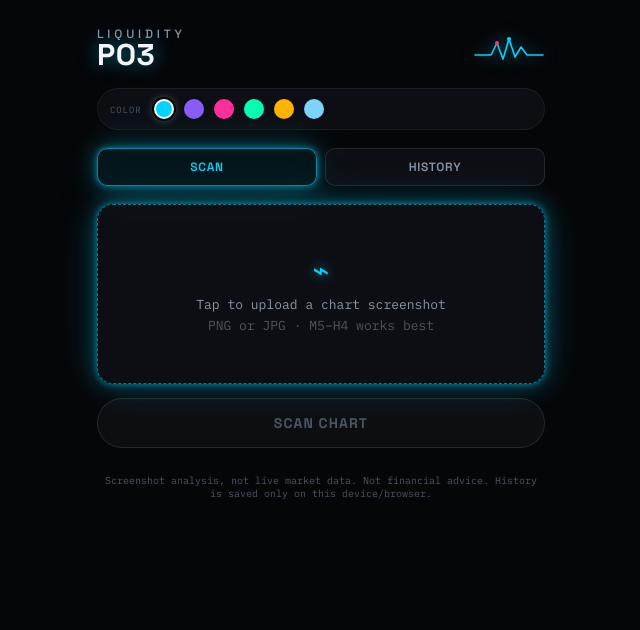
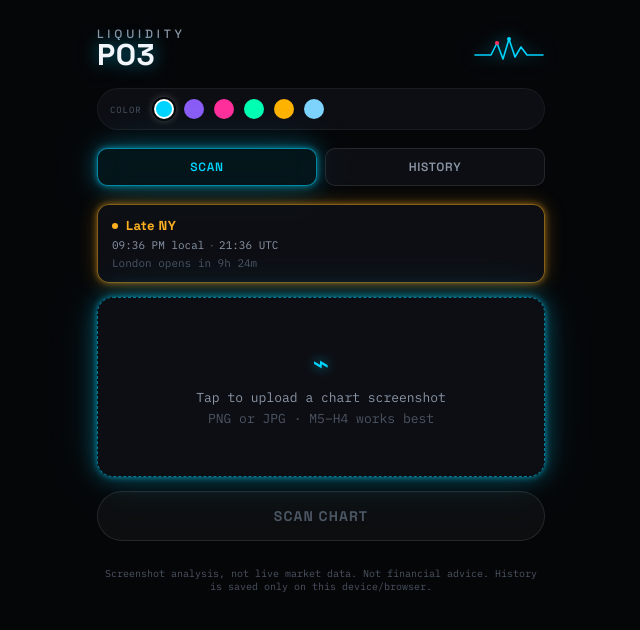
Before and after one commit to siyandangubeni7-del/Liquidity-po3, a React (Vite) app: page / in a window 1280 px wide. Shown: the top 630 px of the page, without its empty margins (319-959 px from the left). Built offline with nearby package versions, Linux system fonts and the light colour scheme.

Commit message:
Add files via upload

```diff
--- a/src/App.css
+++ b/src/App.css
@@ -451,6 +451,43 @@
 .outcome-btn.sl.active { color: var(--accent-sell); border-color: rgba(var(--accent-sell-rgb),0.6); box-shadow: var(--glow-sell); }
 .outcome-btn.del { color: var(--text-faint); flex: 0.6; }
 
+.clock-card {
+  background: var(--surface);
+  backdrop-filter: blur(16px);
+  -webkit-backdrop-filter: blur(16px);
+  border: 1px solid var(--border);
+  border-radius: 12px;
+  padding: 12px 14px;
+  display: flex;
+  flex-direction: column;
+  gap: 4px;
+}
+.clock-card.pass { border-color: rgba(var(--accent-rgb),0.5); box-shadow: var(--glow-accent); }
+.clock-card.flag { border-color: rgba(var(--accent-warn-rgb),0.5); box-shadow: var(--glow-warn); }
+.clock-top {
+  display: flex;
+  align-items: center;
+  gap: 8px;
+}
+.clock-card.pass .clock-top { color: var(--accent); }
+.clock-card.flag .clock-top { color: var(--accent-warn); }
+.clock-session {
+  font-family: var(--font-display);
+  font-size: 13px;
+  font-weight: 700;
+  letter-spacing: 0.03em;
+}
+.clock-times {
+  font-size: 11px;
+  color: var(--text-muted);
+}
+.clock-sep { margin: 0 4px; color: var(--text-faint); }
+.clock-msg {
+  font-size: 11px;
+  color: var(--text-faint);
+}
+
+
 .clear-btn {
   background: none;
   border: none;
--- a/src/App.jsx
+++ b/src/App.jsx
@@ -148,6 +148,74 @@ function ThemeSwitcher({ current, onSelect }) {
           aria-label={`${t.id} theme`}
         />
       ))}
+    </div>
+  );
+}
+
+const SESSIONS = [
+  { key: 'asia', label: 'Asian', start: 0, end: 7 },
+  { key: 'london', label: 'London Killzone', start: 7, end: 12 },
+  { key: 'nyam', label: 'NY AM Killzone', start: 12, end: 15 },
+  { key: 'nylunch', label: 'NY Lunch', start: 15, end: 17 },
+  { key: 'nypm', label: 'NY PM', start: 17, end: 20 },
+  { key: 'latenyc', label: 'Late NY', start: 20, end: 24 },
+];
+
+function getUtcHourDecimal(date) {
+  return date.getUTCHours() + date.getUTCMinutes() / 60 + date.getUTCSeconds() / 3600;
+}
+
+function minutesUntil(currentHour, targetHour) {
+  let diff = targetHour - currentHour;
+  if (diff <= 0) diff += 24;
+  return Math.round(diff * 60);
+}
+
+function formatMinutes(mins) {
+  const h = Math.floor(mins / 60);
+  const m = mins % 60;
+  if (h === 0) return `${m}m`;
+  return `${h}h ${m}m`;
+}
+
+function getKillzoneStatus(date) {
+  const hour = getUtcHourDecimal(date);
+  const current = SESSIONS.find((s) => hour >= s.start && hour < s.end) || SESSIONS[SESSIONS.length - 1];
+  const isPreferred = PREFERRED_KILLZONES.has(current.key);
+
+  if (isPreferred) {
+    const minsLeft = minutesUntil(hour, current.end === 24 ? 0 : current.end);
+    return { current, isPreferred: true, message: `Ends in ${formatMinutes(minsLeft)}` };
+  }
+
+  const londonStart = minutesUntil(hour, 7);
+  const nyStart = minutesUntil(hour, 12);
+  const next = londonStart <= nyStart ? { label: 'London', mins: londonStart } : { label: 'NY AM', mins: nyStart };
+  return { current, isPreferred: false, message: `${next.label} opens in ${formatMinutes(next.mins)}` };
+}
+
+function KillzoneClock() {
+  const [now, setNow] = useState(new Date());
+  useEffect(() => {
+    const id = setInterval(() => setNow(new Date()), 30000);
+    return () => clearInterval(id);
+  }, []);
+  const status = getKillzoneStatus(now);
+  const utcLabel = now.toLocaleTimeString('en-GB', { hour: '2-digit', minute: '2-digit', timeZone: 'UTC' });
+  const localLabel = now.toLocaleTimeString([], { hour: '2-digit', minute: '2-digit' });
+
+  return (
+    <div className={`clock-card ${status.isPreferred ? 'pass' : 'flag'}`}>
+      <div className="clock-top">
+        <span className="verdict-dot" />
+        <span className="clock-session">{status.current.label}</span>
+      </div>
+      <div className="clock-times">
+        <span>{localLabel} local</span>
+        <span className="clock-sep">·</span>
+        <span>{utcLabel} UTC</span>
+      </div>
+      <div className="clock-msg">{status.message}</div>
     </div>
   );
 }
@@ -421,6 +489,7 @@ export default function App() {
 
       {tab === 'scan' ? (
         <main className="main">
+          <KillzoneClock />
           <section
             className="dropzone"
             onDragOver={(e) => e.preventDefault()}
```
